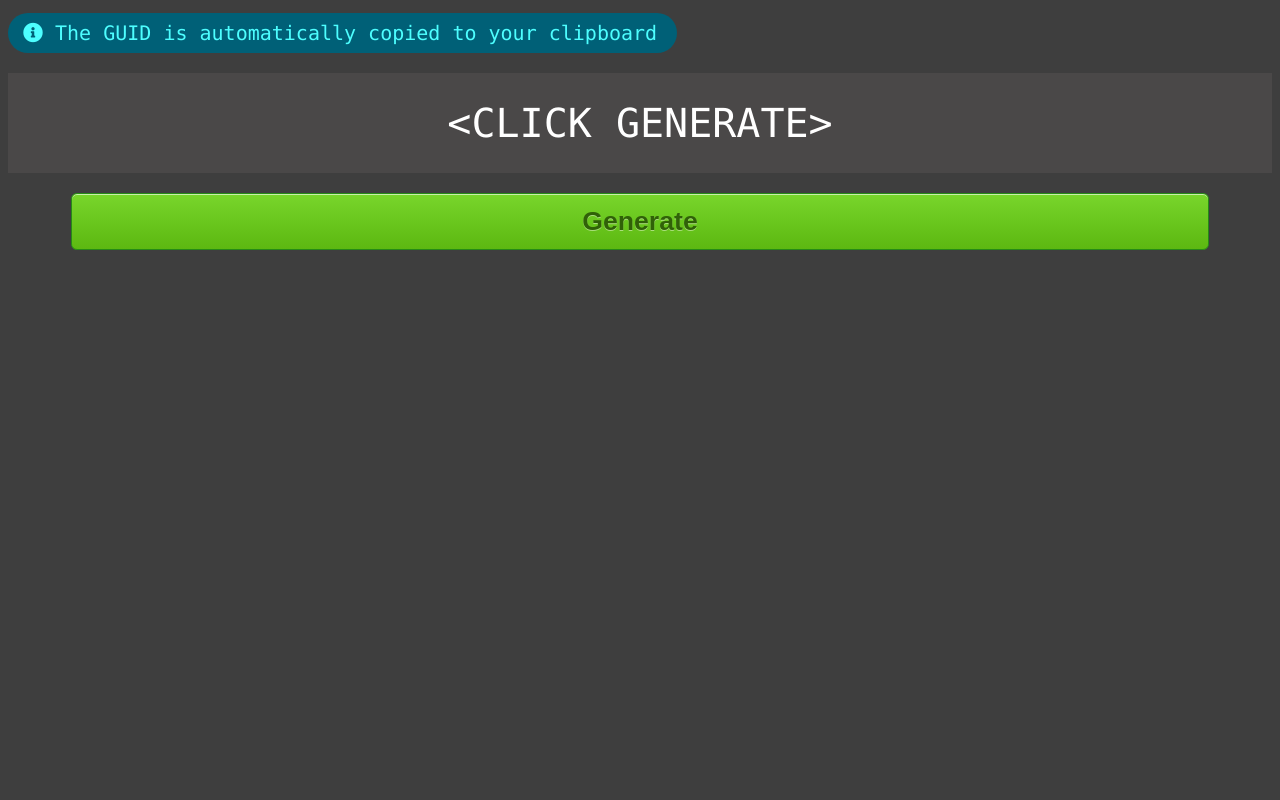
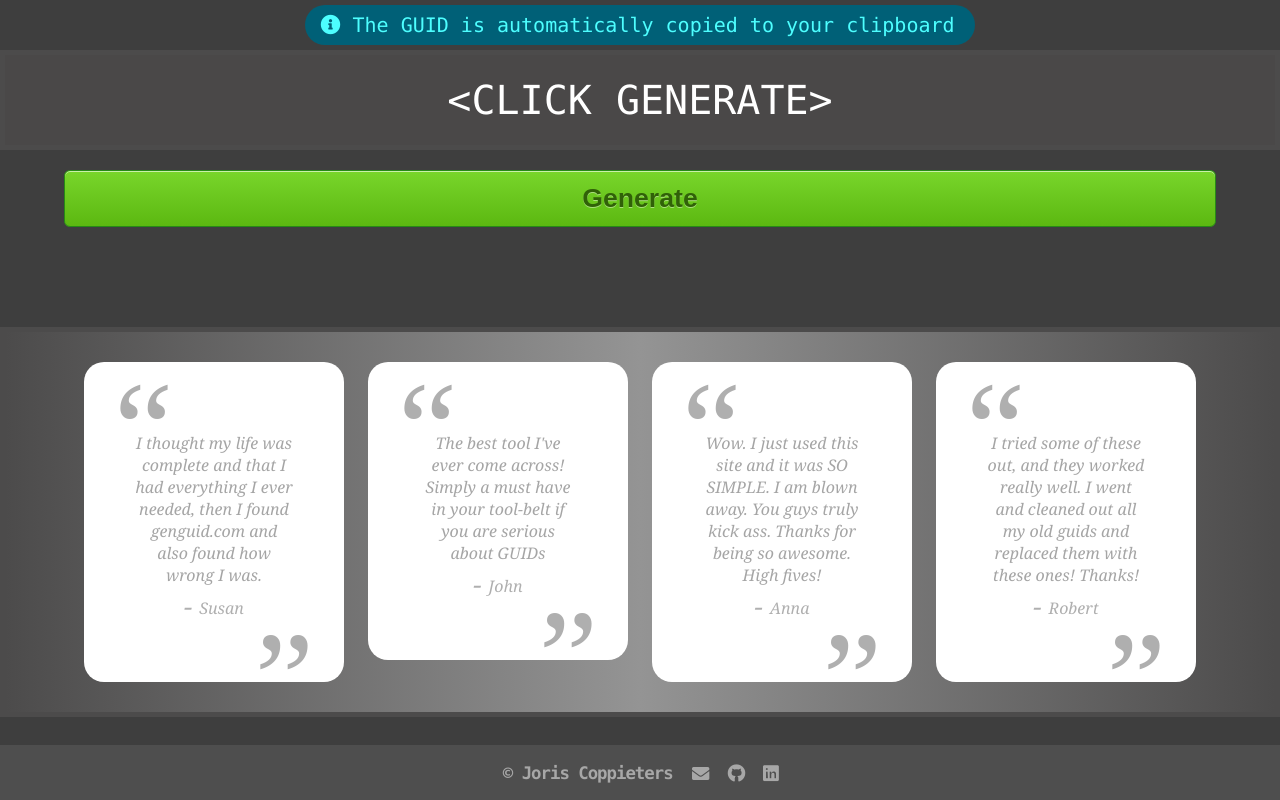
Before and after one commit to JorisCoppieters/genguid.com, a website: page src/index.html in a window 1280 px wide. Drawn offline with Linux system fonts and the light colour scheme.

Commit message:
Added testimonials

```diff
--- a/src/index.html
+++ b/src/index.html
@@ -71,6 +71,56 @@
             <span
                 class="copied-message">Copied</span>
         </div>
+        <div id="testimonials">
+            <ul>
+                <li>
+                    <div class="testimonial">
+                        <p class="content">
+                            I thought my life was complete and that I had everything I ever needed, then I found genguid.com and also found how wrong I was.
+                        </p>
+                        <p class="author">
+                            Susan
+                        </p>
+                    </div>
+                </li>
+                <li>
+                    <div class="testimonial">
+                        <p class="content">
+                            The best tool I've ever come across! Simply a must have in your tool-belt if you are serious about GUIDs
+                        </p>
+                        <p class="author">
+                            John
+                        </p>
+                    </div>
+                </li>
+                <li>
+                    <div class="testimonial">
+                        <p class="content">
+                            Wow. I just used this site and it was SO SIMPLE. I am blown away. You guys truly kick ass. Thanks for being so awesome. High fives!
+                        </p>
+                        <p class="author">
+                            Anna
+                        </p>
+                    </div>
+                </li>
+                <li>
+                    <div class="testimonial">
+                        <p class="content">
+                            I tried some of these out, and they worked really well. I went and cleaned out all my old guids and replaced them with these ones! Thanks!
+                        </p>
+                        <p class="author">
+                            Robert
+                        </p>
+                    </div>
+                </li>
+            </ul>
+        </div>
+        <div class="footer">
+            <p class="copyright">© Joris Coppieters</p>
+            <p class="link"><a target="blank" href="mailto:joris.coppieters@gmail.com"><i class="fa fa-envelope"></i></a></p>
+            <p class="link"><a target="blank" href="https://github.com/JorisCoppieters"><i class="fab fa-github"></i></a></p>
+            <p class="link"><a target="blank" href="https://www.linkedin.com/in/joriscoppieters/"><i class="fab fa-linkedin"></i></a></p>
+        </div>
         <script
             src="/script.js"></script>
         <script>init();</script>
--- a/src/styles.css
+++ b/src/styles.css
@@ -1,5 +1,16 @@
 body {
     background: #3e3e3e;
+    margin: 0;
+    font-family: monospace;
+}
+
+.noselect {
+    -webkit-touch-callout: none;
+    -webkit-user-select: none;
+    -khtml-user-select: none;
+    -moz-user-select: none;
+    -ms-user-select: none;
+    user-select: none;
 }
 p.help {
     text-align: center;
@@ -12,6 +23,11 @@ p.help {
     border-radius: 25px;
     padding: 8px 20px 8px 15px;
     margin-top: 5px;
+    margin-bottom: 5px;
+}
+
+.input {
+    text-align: center;
 }
 
 input#guid {
@@ -25,6 +41,7 @@ input#guid {
     text-align: center;
     cursor: grab;
     outline: none;
+    border: 5px solid #4c4b4b;
 }
 
 .btn {
@@ -115,12 +132,97 @@ input#guid {
     display: inline-block;
 }
 
-.noselect {
-    -webkit-touch-callout: none; /* iOS Safari */
-    -webkit-user-select: none; /* Safari */
-    -khtml-user-select: none; /* Konqueror HTML */
-    -moz-user-select: none; /* Old versions of Firefox */
-    -ms-user-select: none; /* Internet Explorer/Edge */
-    user-select: none; /* Non-prefixed version, currently
-                                    supported by Chrome, Opera and Firefox */
+div#testimonials {
+    background: -moz-linear-gradient(left, #4c4b4b 0%, #949494 50%, #949494 50%, #4c4b4b 100%);
+    background: -webkit-gradient(linear, left top, right top, color-stop(0%,#4c4b4b),color-stop(50%,#949494), color-stop(50%,#949494), color-stop(100%,#4c4b4b));
+    margin: 100px auto 0 auto;
+    text-align: center;
+    border: 5px solid #4c4b4b;
+    font-family: Georiga;
+    color: #afafaf;
 }
+
+div#testimonials p.title {
+    font-weight: bold;
+    font-family: Arial;
+    font-size: 20pt;
+    color: #cecece;
+    font-style: italic;
+}
+
+div#testimonials li {
+    display: inline-block;
+    vertical-align: top;
+}
+
+div#testimonials ul {
+    list-style: none;
+    margin: 0;
+    padding: 0;
+}
+
+
+div#testimonials .testimonial:before {content: '“';font-size: 100pt;float: left;height: 0px;position: relative;top: -20px;}
+div#testimonials .testimonial:after {content: '”';font-size: 100pt;float: right;height: 0px;position: relative;bottom: 80px;}
+
+div#testimonials .testimonial {
+    display: inline-block;
+    position: relative;
+    padding: 10px 30px 0px 30px;
+    margin: 30px 10px 30px 10px;
+    background: white;
+    border-radius: 20px;
+    width: 200px;
+}
+
+div#testimonials .testimonial p.content {
+    display: block;
+    padding: 60px 20px 0px 20px;
+    margin: 0;
+    font-family: Georgia;
+    color: #a5a5a5;
+    font-style: italic;
+}
+
+div#testimonials .testimonial p.author:before {content: ' - ';font-size: 20pt;position: relative;top: 2px;}
+
+div#testimonials .testimonial p.author {
+    display: block;
+    padding: 0px 20px 60px 20px;
+    margin: 0;
+    font-family: Georgia;
+    font-style: italic;
+}
+
+div.footer {
+    background: #4e4e4e;
+    text-align: center;
+    position: absolute;
+    bottom: 0;
+    margin: 0;
+    padding: 0;
+    display: block;
+    left: 0;
+    right: 0;
+    color: #a7a7a7;
+    font-size: 13pt;
+    font-family: Consolas;
+    letter-spacing: -1px;
+    font-weight: bold;
+}
+
+div.footer p {
+
+display: inline-block;
+padding: 0 5px;
+}
+
+div.footer p.link {
+
+position:relative;
+top: 1px;
+}
+div.footer a {
+    font-style: none;
+    color: inherit;
+}
```
